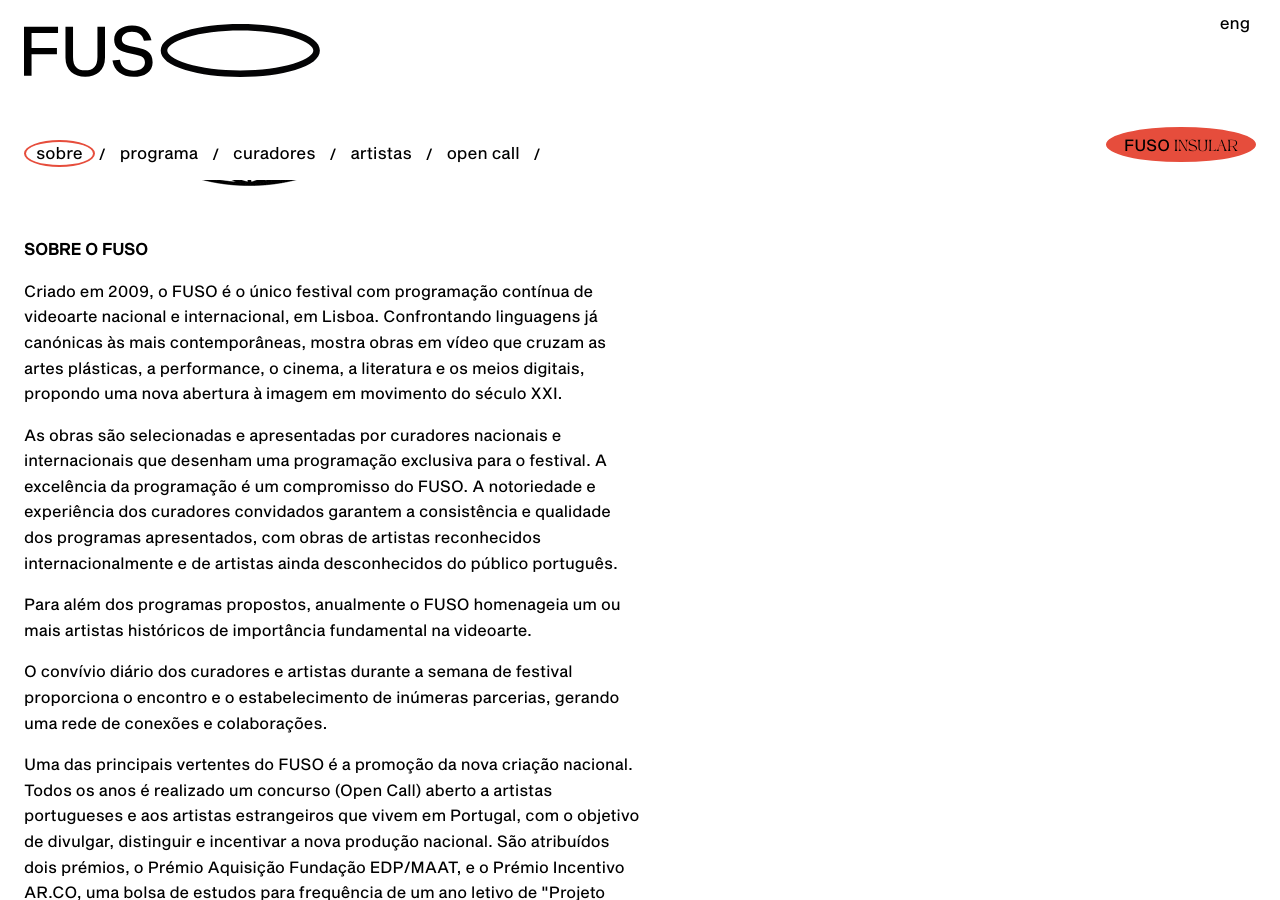
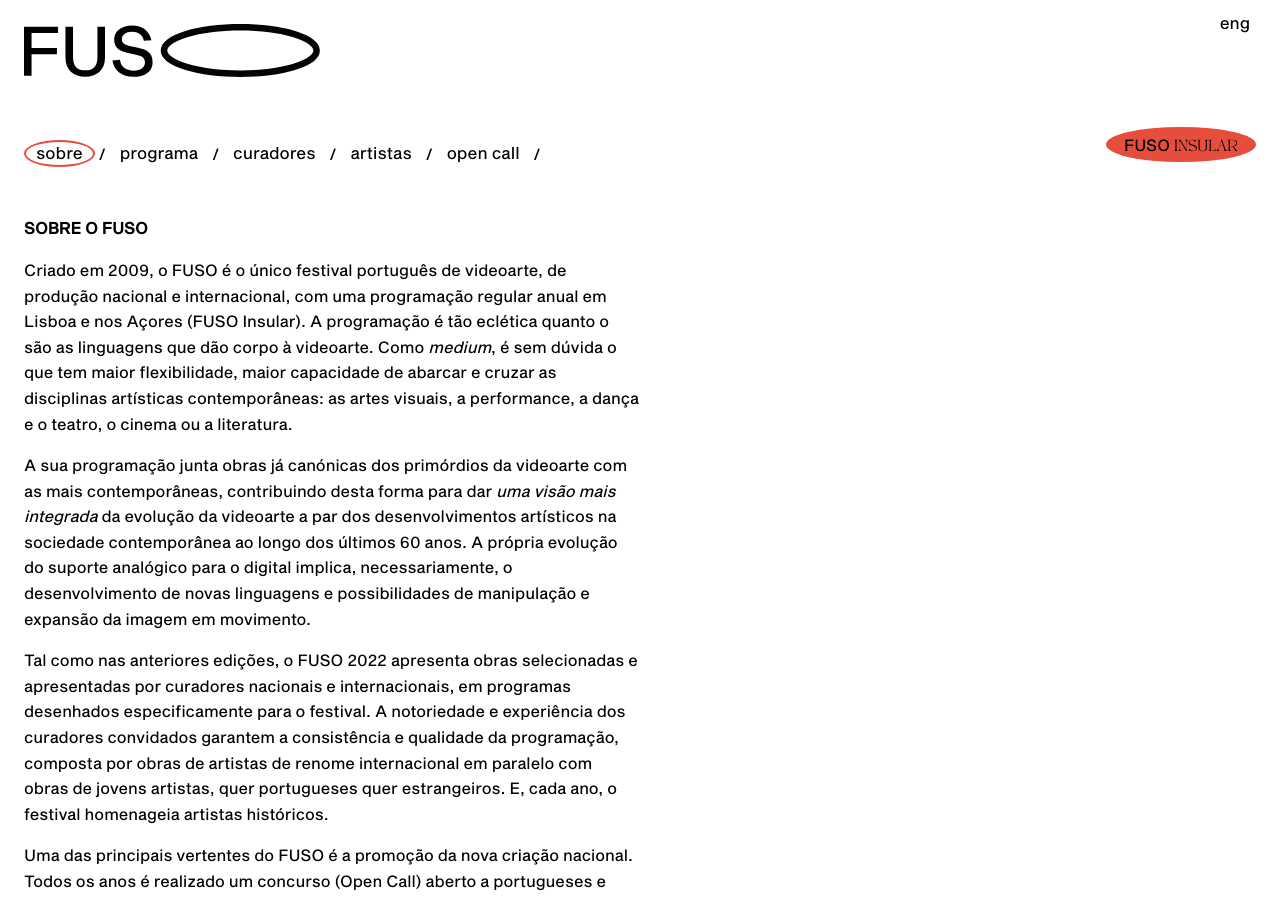
Before and after one commit to mnvnery/fusov2, a Jekyll site: the page built from fuso/sobre.html, in a window 1280 px wide and 900 px high, scrolled down 1005 px. Built offline with Jekyll 4.4.1, drawn with Linux system fonts in a browser that asks for light colours; some of the changed text lies outside the part shown.

Commit message:
Update from Forestry.io rachel korman updated _data/sobre-fuso.yml

```diff
--- a/_data/sobre-fuso.yml
+++ b/_data/sobre-fuso.yml
@@ -1,50 +1,56 @@
 ---
-informacao: <h4><strong>Resiliência. Esperança. Comunidade. <br></strong><br>Vivemos
-  em meio a discussões especulativas sobre a era pós-pandemia, imaginando como poderia
-  ser. Há uma tensão entre ordem e rutura, que se reflete na produção artística.</h4><h4>O
-  papel da arte é promover um diálogo significativo sobre os importantes desafios
-  sociais, políticos e ambientais que o mundo enfrenta hoje. Conflitos de raça e classe,
-  emergência climática e a pandemia causada pelo COVID-19 são crises em uma dimensão
-  planetária que os artistas do nosso tempo estão explorando. Como podemos criar novos
-  conhecimentos e aproveitá-los como ferramenta de reflexão crítica e, em última análise,
-  de mudança coletiva?</h4><h4>Em 2022, o FUSO quer realçar a possibilidade de existência
-  da arte como um gesto de resiliência e esperança.</h4><p><img src="/assets/img/esfera_preta_3.gif"
-  alt="Esfera"></p><p><strong>SOBRE O FUSO</strong></p><p>Criado em 2009, o FUSO é
-  o único festival com programação contínua de videoarte nacional e internacional,
-  em Lisboa. Confrontando linguagens já canónicas às mais contemporâneas, mostra obras
-  em vídeo que cruzam as artes plásticas, a performance, o cinema, a literatura e
-  os meios digitais, propondo uma nova abertura à imagem em movimento do século XXI.</p><p>As
-  obras são selecionadas e apresentadas por curadores nacionais e internacionais que
-  desenham uma programação exclusiva para o festival. A excelência da programação
-  é um compromisso do FUSO. A notoriedade e experiência dos curadores convidados garantem
-  a consistência e qualidade dos programas apresentados, com obras de artistas reconhecidos
-  internacionalmente e de artistas ainda desconhecidos do público português.</p><p>Para
-  além dos programas propostos, anualmente o FUSO homenageia um ou mais artistas históricos
-  de importância fundamental na videoarte.</p><p>O convívio diário dos curadores e
-  artistas durante a semana de festival proporciona o encontro e o estabelecimento
-  de inúmeras parcerias, gerando uma rede de conexões e colaborações.</p><p>Uma das
-  principais vertentes do FUSO é a promoção da nova criação nacional. Todos os anos
-  é realizado um concurso (Open Call) aberto a artistas portugueses e aos artistas
-  estrangeiros que vivem em Portugal, com o objetivo de divulgar, distinguir e incentivar
-  a nova produção nacional. São atribuídos dois prémios, o Prémio Aquisição Fundação
-  EDP/MAAT, e o Prémio Incentivo AR.CO, uma bolsa de estudos para frequência de um
-  ano letivo de "Projeto Individual" no departamento de Cinema/Imagem e Movimento
-  da escola.</p><p>A circulação e internacionalização faz-se presente no FUSO desde
-  a sua criação. O FUSO circula por diversas cidades de Portugal e de outros países,
-  com apresentações adaptadas para salas de cinema ou de projeção.</p><p>Assim, o
-  FUSO cumpre a sua missão de fomentar o desenvolvimento da arte nacional, contribuindo
-  para a diversidade cultural e para a divulgação dos artistas portugueses dentro
-  e fora do país.</p><p>Atualmente, no Arquipélago dos Açores, acontece o FUSO INSULAR
-  com sessões de curadores nacionais e internacionais e um laboratório criativo de
-  imagem em movimento para artistas locais. O Laboratório Imagem em Movimento, programa
-  de residência realizado durante o verão na ilha de São Miguel, tem como meta a criação
-  de uma obra em vídeo. O FUSO INSULAR - Mostra de videoarte dos Açores é uma plataforma
-  para apresentação das obras desenvolvidas pelos artistas residentes. Para ampliar
-  os horizontes da videoarte nos Açores, a Mostra apresenta outras duas sessões temáticas,
-  com obras históricas e contemporâneas de artistas nacionais e internacionais.</p><p>Ao
-  estimular o pensamento crítico em torno dos novos meios e promover o enriquecimento
-  do conhecimento e divulgação da arte vídeo no panorama português, o FUSO contribui
-  de forma significativa para a dinâmica da arte contemporânea nacional.</p>
+informacao: '<h4>Resiliência. Esperança. Comunidade.<br><br>Vivemos no meio de discussões
+  especulativas sobre a era pós-pandemia. Há uma tensão entre ordem e rutura que se
+  reflete na produção artística. </h4><h4>O papel da arte é promover um diálogo significativo
+  sobre os importantes desafios sociais, políticos e ambientais que o mundo enfrenta
+  nos dias de hoje. Conflitos de raça e classe, emergência climática, guerras, pandemia,
+  são crises com uma dimensão planetária que os artistas do nosso tempo estão a explorar.
+  </h4><h4>Como podemos criar novos conhecimentos e aproveitá-los como ferramenta
+  de reflexão crítica e, em última análise, de mudança coletiva?</h4><h4>Em 2022,
+  o FUSO quer realçar a possibilidade de existência da arte como um gesto de resiliência
+  e esperança.</h4><p><img src="/assets/img/esfera_preta_3.gif" alt="Esfera"></p><p><strong>SOBRE
+  O FUSO</strong></p><p>Criado em 2009, o FUSO é o único festival português de videoarte,
+  de produção nacional e internacional, com uma programação regular anual em Lisboa
+  e nos Açores (FUSO Insular). A programação é tão eclética quanto o são as linguagens
+  que dão corpo à videoarte. Como <em>medium</em>, é sem dúvida o que tem maior flexibilidade,
+  maior capacidade de abarcar e cruzar as disciplinas artísticas contemporâneas: as
+  artes visuais, a performance, a dança e o teatro, o cinema ou a literatura.</p><p
+  class="Standard">A sua programação junta obras já canónicas dos primórdios da videoarte
+  com as mais contemporâneas, contribuindo desta forma para dar <em>uma visão mais
+  integrada</em> da evolução da videoarte a par dos desenvolvimentos artísticos na
+  sociedade contemporânea ao longo dos últimos 60 anos. A própria evolução do suporte
+  analógico para o digital implica, necessariamente, o desenvolvimento de novas linguagens
+  e possibilidades de manipulação e expansão da imagem em movimento.</p><p class="Standard">Tal
+  como nas anteriores edições, o FUSO 2022 apresenta obras selecionadas e apresentadas
+  por curadores nacionais e internacionais, em programas desenhados especificamente
+  para o festival. A notoriedade e experiência dos curadores convidados garantem a
+  consistência e qualidade da programação, composta por obras de artistas de renome
+  internacional em paralelo com obras de jovens artistas, quer portugueses quer estrangeiros.
+  E, cada ano, o festival homenageia artistas<em> </em>históricos.</p><p class="Standard">Uma
+  das principais vertentes do FUSO é a promoção da nova criação nacional. Todos os
+  anos é realizado um concurso (Open Call) aberto a portugueses e estrangeiros residentes
+  em Portugal, com o objetivo de divulgar, distinguir e incentivar artistas emergentes.</p><p
+  class="Standard">São atribuídos dois prémios - o Prémio Aquisição Fundação EDP/MAAT,
+  e o Prémio Incentivo AR.CO, uma bolsa de estudos para frequência de um ano letivo
+  de "Projeto Individual" no departamento de Cinema/Imagem em Movimento da escola.</p><p
+  class="Standard">O convívio diário dos curadores e artistas durante a semana do
+  festival proporciona o estabelecimento de novas parcerias, gerando uma rede de conexões
+  e colaborações. Parte também daqui a circulação e internacionalização dos artistas
+  e das suas obras. Para além disto, o FUSO é também apresentado em diversas cidades
+  portuguesas e de outros países, desenhando diferentes formatos de exibição adaptados
+  ao local.</p><p class="Standard">É desta forma que o FUSO cumpre a sua missão de
+  fomentar a diversidade cultural e de contribuir para a divulgação dos artistas portugueses
+  dentro e fora do país.</p><p class="Standard">Atualmente, no Arquipélago dos Açores,
+  tem lugar O FUSO INSULAR - Mostra de Videoarte dos Açores, com sessões programadas
+  por curadores nacionais e internacionais, e um laboratório criativo para artistas
+  locais. O Laboratório Imagem em Movimento, programa de residência realizado durante
+  o verão na ilha de São Miguel, tem como meta a criação de uma obra em vídeo, constituindo
+  uma plataforma para a apresentação destes artistas. A Mostra apresenta também duas
+  sessões temáticas com obras históricas e contemporâneas de artistas nacionais e
+  internacionais, com o intuito de ampliar o conhecimento da videoarte nos Açores,</p><p
+  class="Standard">Ao estimular o pensamento crítico em torno dos novos meios e promover
+  o enriquecimento do conhecimento e divulgação da arte vídeo no panorama português,
+  o FUSO contribui de forma significativa para a dinâmica da arte contemporânea nacional.</p>'
 ficha_tecnica: ''
 informacao_eng: <h4>Resilience. Hope. Community.<br><br>We live amidst speculative
   discussions about the post-pandemic era, wondering what it could be like. There
```
